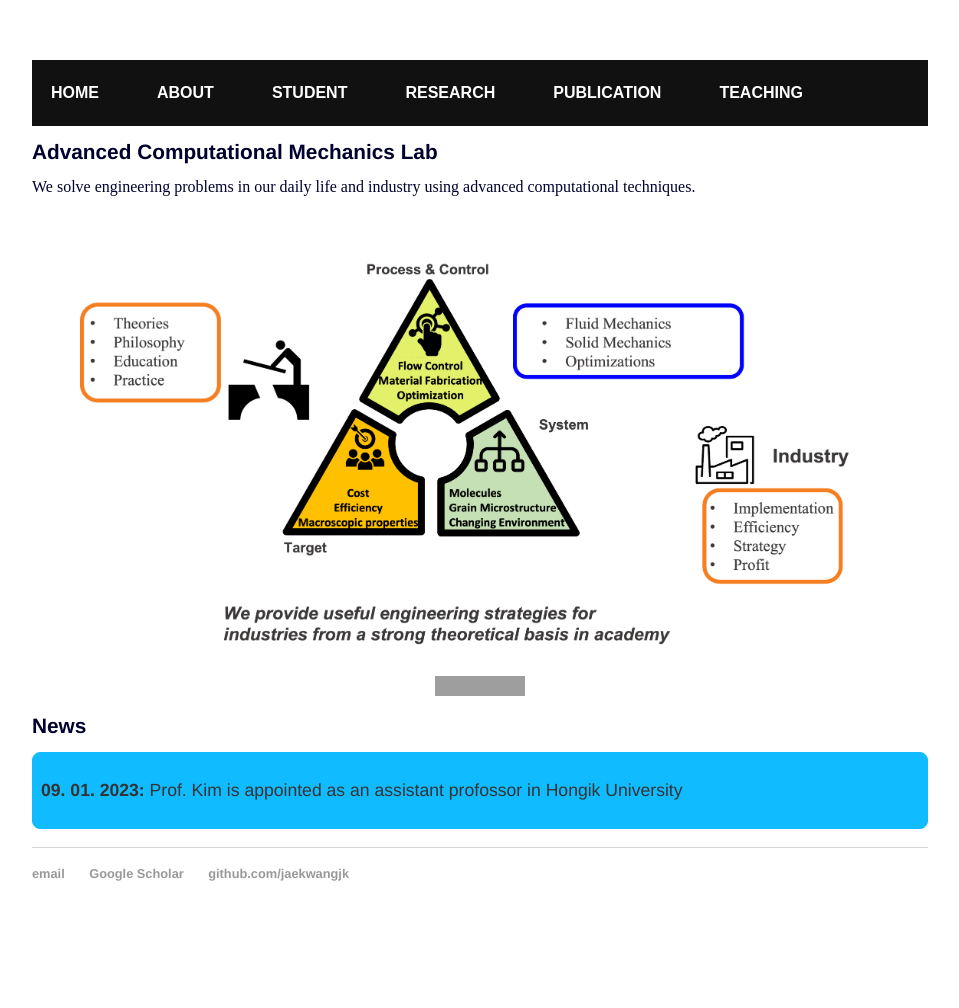
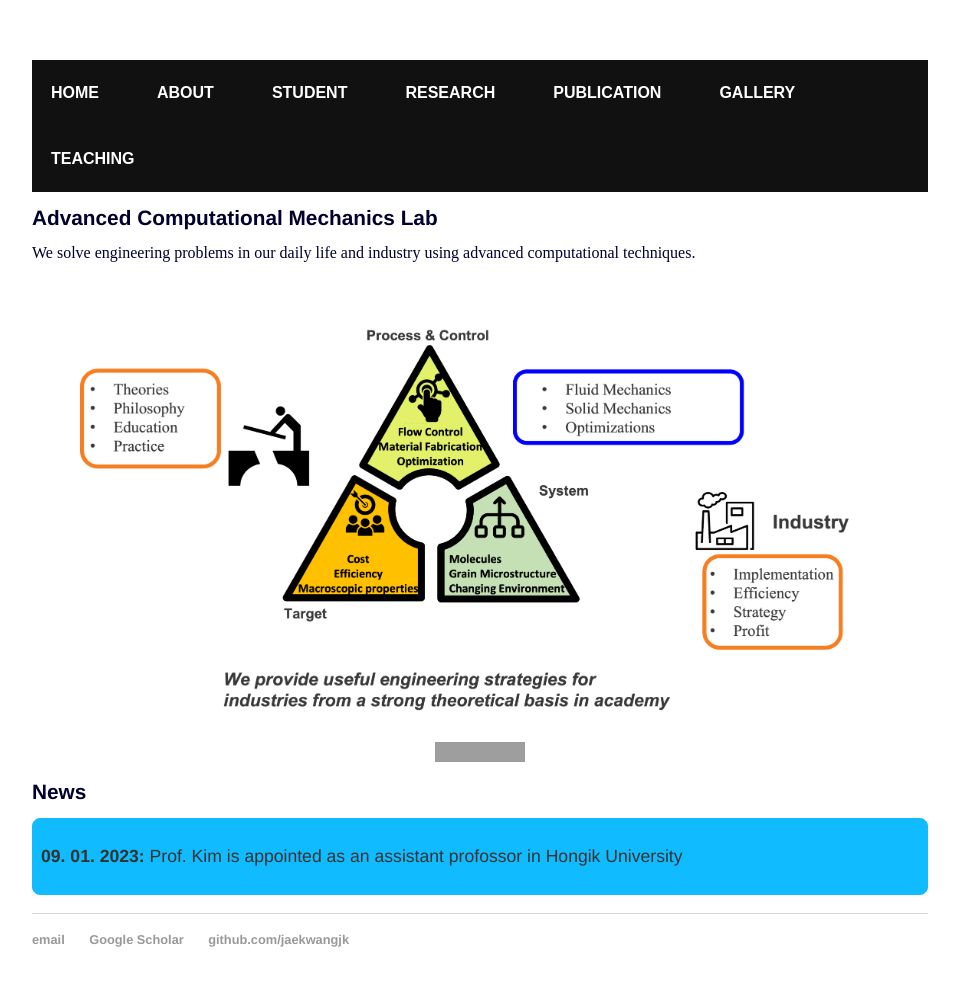
Before and after one commit to jaekwangjk/jaekwangjk.github.io, a Jekyll site: the page built from index.html, in a window 1280 px wide. Shown: the whole page, without its empty margins (160-1119 px from the left). Built offline with Jekyll 4.4.1, drawn with Linux system fonts in a browser that asks for light colours; before the commit the page ends 942 px from its top, so only the background shows below that; grey boxes are pictures that could not be loaded.

Commit message:
Update default.html

```diff
--- a/_layouts/default.html
+++ b/_layouts/default.html
@@ -14,13 +14,12 @@
 				<li><a class="three" href="/student.html">Student </a></li>
 				<li><a class="three" href="/research.html">Research</a></li>
 				<li><a class="three" href="/publication.html">Publication</a></li>
+				<li><a class="three" href="/gallery.html">Gallery </a></li>
 				<li><a class="three" href="/teaching.html">Teaching </a></li>
 	    		</ul>
 			</nav>
 		<div class="container">
-
 			{{ content }}
-
 			</div><!-- /.container -->
 			<footer>
 	    		<ul>
```
